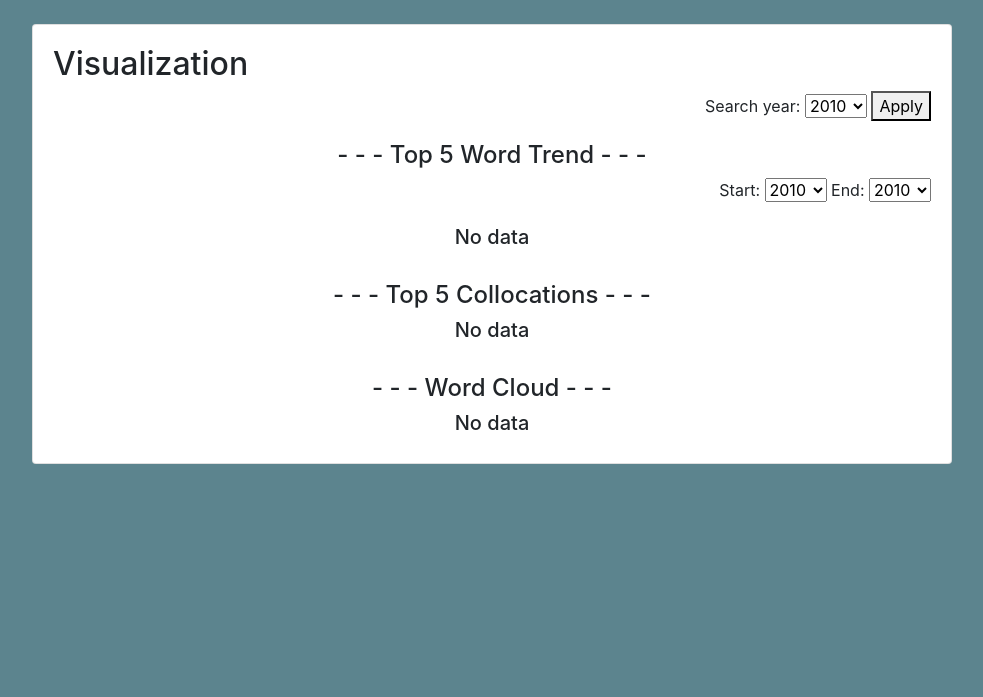
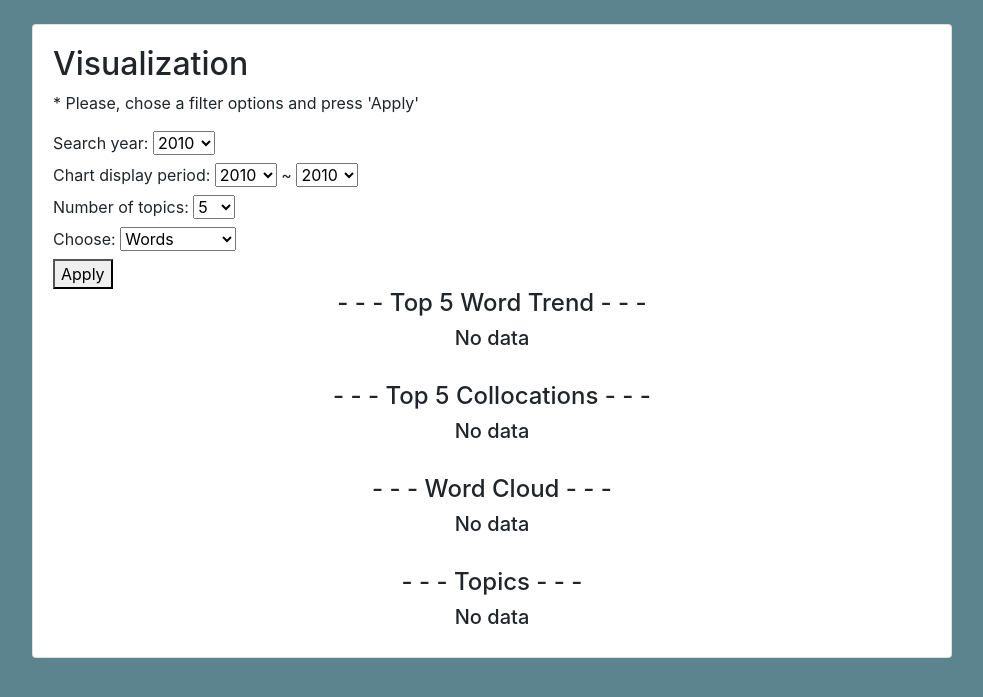
Before and after one commit to nnarziev/TextMining, a Django app: page /mysite/visualization in a window 1280 px wide. Shown: the part 56-753 px from the top of the page, without its empty margins (148-1131 px from the left). Run offline with Django 3.2, Linux system fonts and the light colour scheme; some libraries are stand-ins or nearby versions.

Commit message:
topic visualization added

```diff
--- a/mysite/static/css/app.css
+++ b/mysite/static/css/app.css
@@ -46,11 +46,6 @@
     text-align: center;
 }
 
-.filter {
-    float: right;
-    margin-bottom: 15px;
-}
-
 #warning{
     color: crimson;
 }
--- a/mysite/templates/chart_period_filter.html
+++ b/mysite/templates/filters/chart_period_filter.html
@@ -1,6 +1,6 @@
 {% csrf_token %}
 <div class="filter">
-    <label for="filter-year-start">Start: </label>
+    <label for="filter-year-start">Chart display period: </label>
     <select id="filter-year-start" name="year_start">
         <option value="2010">2010</option>
         <option value="2011">2011</option>
@@ -19,7 +19,7 @@
         <option value="2024">2024</option>
         <option value="2025">2025</option>
     </select>
-    <label for="filter-year-end">End: </label>
+    <label for="filter-year-end"> ~ </label>
     <select id="filter-year-end" name="year_end">
         <option value="2010">2010</option>
         <option value="2011">2011</option>
--- a/mysite/templates/filter.html
+++ b/mysite/templates/filters/filter.html
@@ -19,7 +19,6 @@
         <option value="2024">2024</option>
         <option value="2025">2025</option>
     </select>
-    <button type="submit" id="apply-filter-btn">Apply</button>
 </div>
 <script>
     document.getElementById("filter-year").onchange = function () {
--- /dev/null
+++ b/mysite/templates/filters/text_type_filter.html
@@ -0,0 +1,17 @@
+{% csrf_token %}
+<div class="filter">
+    <label for="filter-text-type">Choose: </label>
+    <select id="filter-text-type" name="text_type">
+        <option value="words">Words</option>
+        <option value="collocations">Collocations</option>
+    </select>
+</div>
+<script>
+    document.getElementById("filter-text-type").onchange = function () {
+        localStorage.setItem('sel_item_text_type', document.getElementById("filter-text-type").value);
+    };
+
+    if (localStorage.getItem('sel_item_text_type')) {
+        document.getElementById("filter-text-type").value = localStorage.getItem('sel_item_text_type');
+    }
+</script>
--- /dev/null
+++ b/mysite/templates/filters/topic_number_filter.html
@@ -0,0 +1,36 @@
+{% csrf_token %}
+<div class="filter">
+    <label for="filter-topic-num">Number of topics: </label>
+    <select id="filter-topic-num" name="topic_num">
+        <option value="5">5</option>
+        <option value="6">6</option>
+        <option value="7">7</option>
+        <option value="8">8</option>
+        <option value="9">9</option>
+        <option value="10">10</option>
+        <option value="11">11</option>
+        <option value="12">12</option>
+        <option value="13">13</option>
+        <option value="14">14</option>
+        <option value="15">15</option>
+        <option value="16">16</option>
+        <option value="17">17</option>
+        <option value="18">18</option>
+        <option value="19">19</option>
+        <option value="20">20</option>
+        <option value="21">21</option>
+        <option value="22">22</option>
+        <option value="23">23</option>
+        <option value="24">24</option>
+        <option value="25">25</option>
+    </select>
+</div>
+<script>
+    document.getElementById("filter-topic-num").onchange = function () {
+        localStorage.setItem('sel_item_topic_num', document.getElementById("filter-topic-num").value);
+    };
+
+    if (localStorage.getItem('sel_item_topic_num')) {
+        document.getElementById("filter-topic-num").value = localStorage.getItem('sel_item_topic_num');
+    }
+</script>
--- a/mysite/templates/visualization.html
+++ b/mysite/templates/visualization.html
@@ -2,18 +2,20 @@
 
 {% block content %}
     <h2>Visualization</h2>
+    <p>* Please, chose a filter options and press 'Apply'</p>
     <form method="post" enctype="multipart/form-data" id="myForm">
-        {% include 'filter.html' %}
+        {% include 'filters/filter.html' %}
+        {% include 'filters/chart_period_filter.html' %}
+        {% include 'filters/topic_number_filter.html' %}
+        {% include 'filters/text_type_filter.html' %}
+        <button type="submit" id="apply-filter-btn">Apply</button>
         <br>
         <div class="chart-container">
             <h4 class="center center-align"> - - - Top 5 Word Trend - - - </h4>
-            {% include 'chart_period_filter.html' %}
             {% if is_word_chart_data_exists == 1 %}
                 <canvas id="word_trend" width="400" height="200"></canvas>
                 <script>
                     var word_data = {{ word_chart_data|safe }};
-                    var topic_data = {{topics_data|safe }};
-                    console.log(topic_data);
                 </script>
             {% else %}
                 <h5 class="center center-align"> No data </h5>
@@ -40,6 +42,32 @@
                 <h5 class="center center-align"> No data </h5>
             {% endif %}
         </div>
+        <br>
+        <div id="topics-container">
+            <h4 class="center center-align"> - - - Topics - - - </h4>
+            {% if is_topics_data_exits == 1 %}
+                <script>
+                    var topic_data = {{topics_data|safe }};
+                    console.log(topic_data);
+                </script>
+                <table id="db_table">
+                    <tr>
+                        <th>Text</th>
+                        <th>Topic</th>
+                        <th>Year</th>
+                    </tr>
+                    {% for topic_data in topics_data %}
+                        <tr>
+                            <td>{{ topic_data.text }}</td>
+                            <td>{{ topic_data.topic }}</td>
+                            <td>{{ topic_data.year }}</td>
+                        </tr>
+                    {% endfor %}
+                </table>
+            {% else %}
+                <h5 class="center center-align"> No data </h5>
+            {% endif %}
+        </div>
 
     </form>
 
--- a/mysite/views.py
+++ b/mysite/views.py
@@ -41,9 +41,19 @@
         if not request.POST:
             return render(request, 'db_view.html')
 
+        unwanted_words = request.POST.getlist('checks[]')
         year = request.POST['year']
+        text_type = request.POST['text_type']
 
-        data = Words.objects.all().filter(year=year).order_by('-count').values('text', 'count', 'year')
+        print(unwanted_words)
+        if unwanted_words:
+            set_unwanted_words(unwanted_words, text_type)
+
+        if text_type == 'words':
+            data = Words.objects.all().filter(year=year).order_by('-count').values('text', 'count', 'year')
+        else:
+            data = Collocations.objects.all().filter(year=year).order_by('-count').values('text', 'count', 'year')
+
         if data.__len__() == 0:
             return render(request, 'no_data.html')
 
@@ -51,6 +61,17 @@
         context['words'] = data
         context['result'] = 1
         return render(request, 'db_view.html', context)
+
+
+def set_unwanted_words(words, text_type):
+    # adding unwanted word to stopwords_ko.txt and removing from DB
+    with open("stopwords_ko.txt", 'a+', encoding="UTF-8") as f:
+        for word in words:
+            f.write(word + "\n")
+            if text_type == 'words':
+                Words.objects.filter(text=word).delete()
+            else:
+                Collocations.objects.filter(text=word).delete()
 
 
 def visualize(request):
@@ -61,6 +82,8 @@
             return render(request, 'visualization.html')
 
         year = request.POST['year']
+        text_type = request.POST['text_type']
+        topic_num = int(request.POST['topic_num'])
         wc_dir = 'media/tmp_wordcloud'
 
         context = {}
@@ -106,10 +129,14 @@
         # endregion
 
         # region Prepare data for topic
-        words = Collocations.objects.filter(year=year)
-        if not words.__len__() == 0:
-            context['topics_data'] = kmeans_clustering(words)
-            print(context['topics_data'])
+        if text_type == 'words':
+            data = Words.objects.filter(year=year)
+        else:
+            data = Collocations.objects.filter(year=year)
+
+        if not data.__len__() == 0:
+            context['topics_data'] = kmeans_clustering(data, topic_num)['topics_data']
+            context['is_topics_data_exits'] = 1
         # endregion
 
         context['result'] = 1
@@ -252,9 +279,6 @@
     print("2. Saving N-grams...")
     save_n_grams(pre_process(parsed["content"]), year, 2)
 
-    print("3. Saving embeddings based on similarities...")
-    save_similarities(pre_process(parsed["content"]))
-
     # konlpy_module(parsed["content"], year)
     # word2vec_function(parsed["content"].replace('\n', ' '))
 
@@ -269,6 +293,9 @@
         else:
             new_word.count += 1
             new_word.save()
+
+    print("1-2. Saving embeddings for words based on similarities...")
+    save_similarities(words_array)
 
 
 def save_n_grams(corpus, year, n):
@@ -288,8 +315,10 @@
 
     ngrams = n_gram_finder.nbest(n_gram_measures.pmi, 50)  # find top 50 collocations from words
 
+    collocations_data = []
     for ngram in ngrams:
         new_ngram, created = Collocations.objects.get_or_create(text=" ".join(map(str, ngram)), year=year)
+        collocations_data.append(" ".join(map(str, ngram)))
         if created:
             new_ngram.count = 1
             new_ngram.save()
@@ -297,12 +326,14 @@
             new_ngram.count += 1
             new_ngram.save()
 
+    print("2-2. Saving embeddings for n-grams based on similarities...")
+    save_similarities(collocations_data)
 
-def save_similarities(corpus):
+
+def save_similarities(tokens):
     tokenizer = BertTokenizer.from_pretrained('bert-base-multilingual-cased')  # tokenize using Bert tokenizer
     model = BertModel.from_pretrained('bert-base-multilingual-cased')  # load Bert pre-trained model
 
-    tokens = nltk.word_tokenize(corpus)
     for token in tokens:
         # extract IDs for each word/collocation using Bert tokenizer
         input_ids = torch.tensor(tokenizer.encode(token)).unsqueeze(0)  # Batch size 1
@@ -322,29 +353,30 @@
             np_array = pickle.loads(np_bytes)  # actual decoded array
 
 
-def kmeans_clustering(texts):
-    num_of_clusters = 20
+def kmeans_clustering(texts, num_of_topic):
     words = []
+    years = []
     embeddings = []
     result = {}
+    result['topics_data'] = []
     for text in texts:
         vector = Embeddings.objects.filter(text=text.text)
         if not vector.__len__() == 0:
             words.append(vector[0].text)
+            years.append(text.year)
             np_bytes = base64.b64decode(vector[0].embedding)
             embeddings.append(pickle.loads(np_bytes))
         else:
             print("No data: " + text.text)
 
-    clustering = KMeans(n_clusters=num_of_clusters)
+    clustering = KMeans(n_clusters=num_of_topic)
     if not embeddings.__len__() == 0:
         clustering.fit(embeddings)
-        for i in range(0, num_of_clusters):
+        for i in range(0, num_of_topic):
             n_cluster_data = ClusterIndicesNumpy(clustNum=i, labels_array=clustering.labels_)
             print("***** Cluster {} *******".format(i))
-            result[i] = []
             for n in n_cluster_data:
-                result[i].append(words[n])
+                result['topics_data'].append({"topic": str(i + 1), "text": words[n], "year": years[n]})
 
     return result
 
```
Also changed, not shown: mysite/models.py (+0 -23 lines), mysite/templates/db_view.html (+9 -2 lines), mysite/templates/no_data.html (+5 -2 lines).
